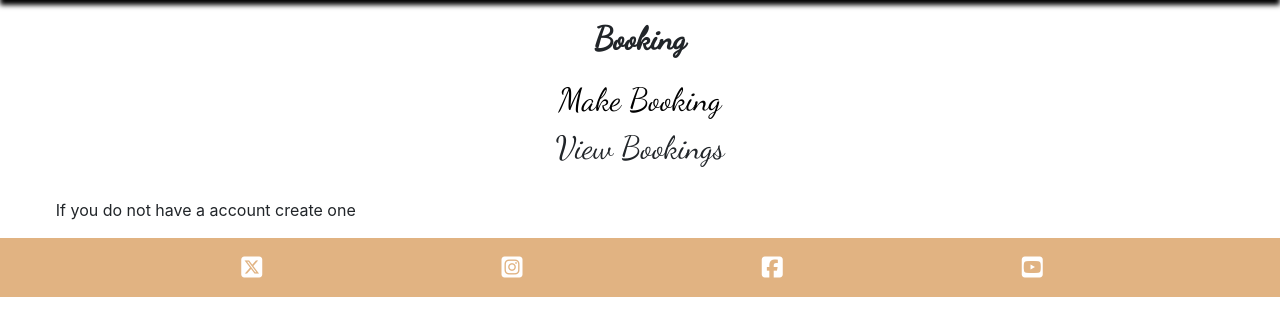
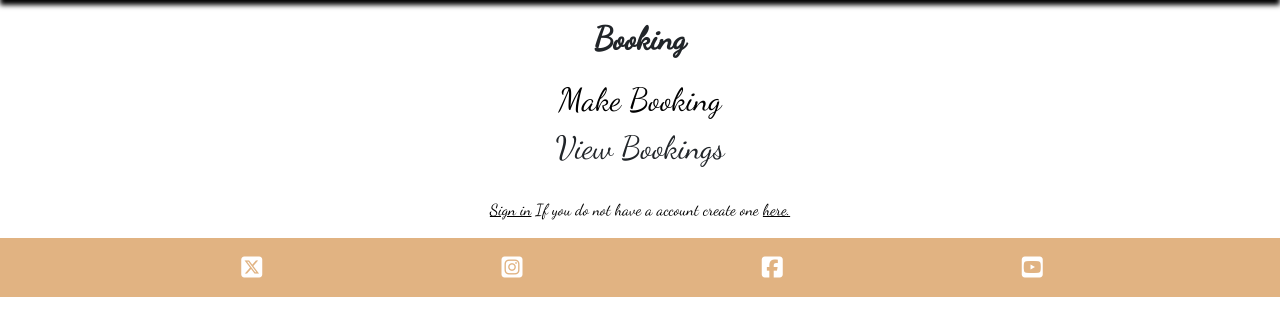
Before and after one commit to oscarbutler/restaurant, a Django app: page /booking.html in a window 1280 px wide. Shown: the part 80-416 px from the top of the page. Run offline with Django 4.2, Linux system fonts and the light colour scheme; some libraries are stand-ins or nearby versions.

Commit message:
Style the text in booking file

```diff
--- a/booking/static/css/style.css
+++ b/booking/static/css/style.css
@@ -230,3 +230,17 @@ input{
     padding: 8px;
     border: 1px solid black;
 }
+
+.login-register, .login-link {
+    color: #000000;
+    margin-top: 0;
+    margin-bottom: 1rem;
+    text-align: center;
+    position: relative;
+    font-family: 'Dancing Script';
+    font-weight: 200;
+}
+
+.login-register{
+    text-decoration: underline;
+}
```
